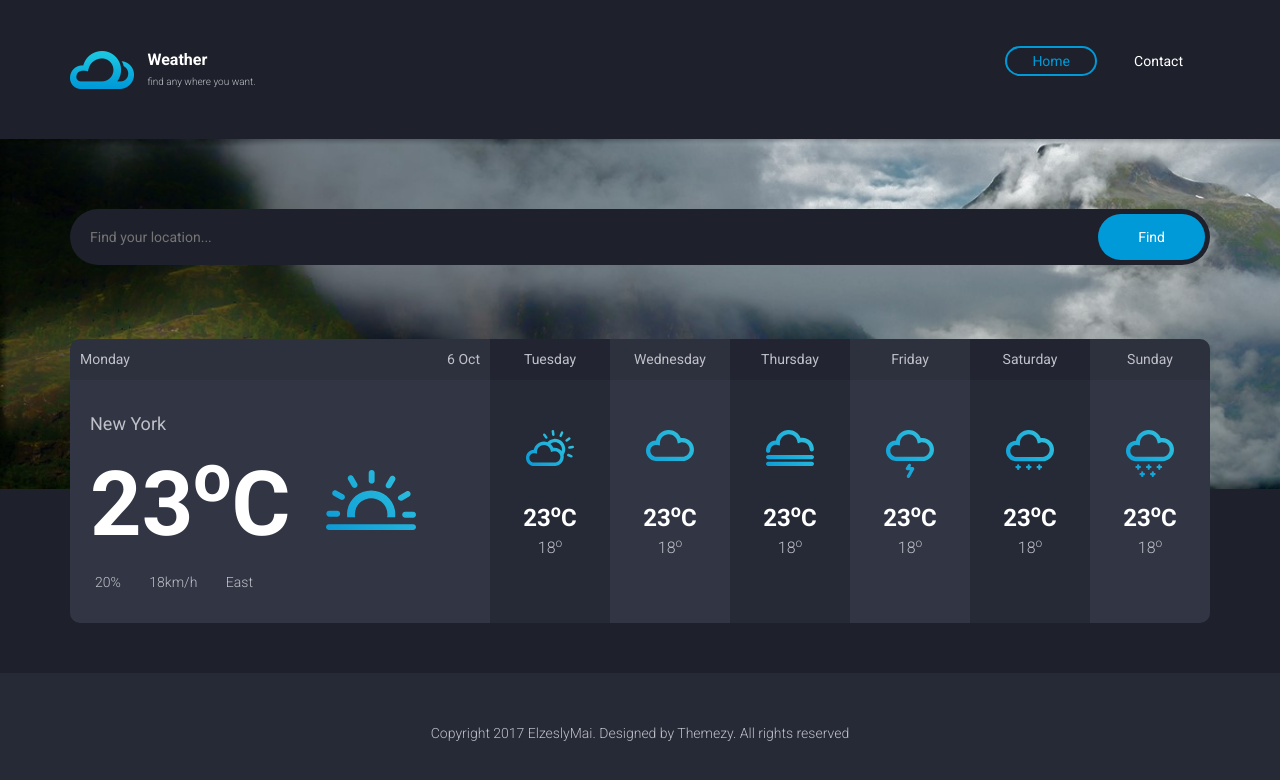
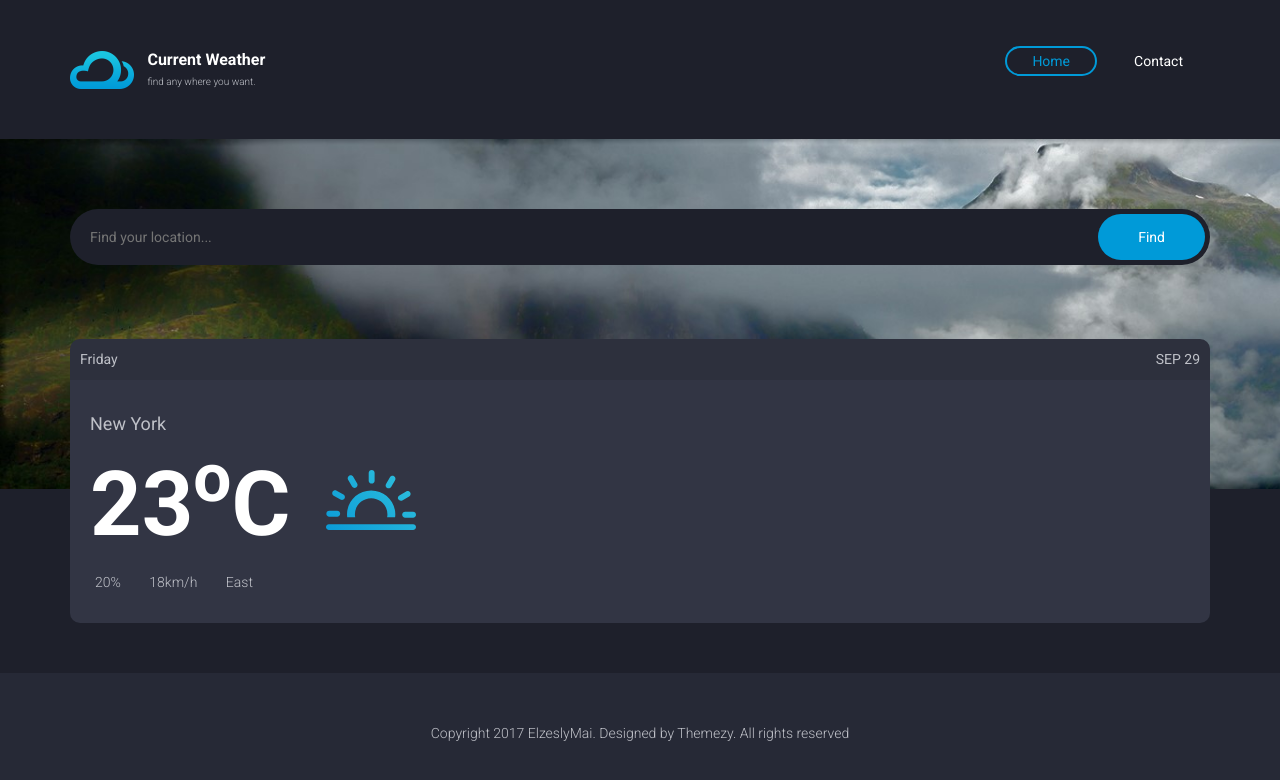
Before and after one commit to Elzeslymai/Quiz-Weather, a plain HTML site: page index.html in a window 1280 px wide. Drawn offline with Linux system fonts and the light colour scheme.

Commit message:
JS DATE TIME
coding javascript insert date time

```diff
--- a/index.html
+++ b/index.html
@@ -21,7 +21,7 @@
                 <a href="index.html" class="branding">
                     <img src="images/logo.png" alt="" class="logo">
                     <div class="logo-type">
-                        <h1 class="site-title">Weather</h1>
+                        <h1 class="site-title">Current Weather</h1>
                         <small class="site-description">find any where you want.</small>
                     </div>
                 </a>
@@ -42,8 +42,8 @@
         <div class="hero" data-bg-image="images/banner.jpg">
             <div class="container">
                 <form action="#" class="find-location">
-                    <input type="text" placeholder="Find your location...">
-                    <input type="submit" value="Find">
+                    <input id="city" type="text" placeholder="Find your location...">
+                    <input id="find" type="submit" value="Find">
                 </form>
 
             </div>
@@ -52,9 +52,8 @@
             <div class="container">
                 <div class="forecast-container">
                     <div class="today forecast">
-                        <div class="forecast-header">
-                            <div class="day">Monday</div>
-                            <div class="date">6 Oct</div>
+                        <div class="forecast-header" id="date">
+
                         </div> <!-- .forecast-header -->
                         <div class="forecast-content">
                             <div class="location">New York</div>
@@ -69,10 +68,11 @@
                             <span><img src="images/icon-compass.png" alt="">East</span>
                         </div>
                     </div>
+                <!--
                     <div class="forecast">
                         <div class="forecast-header">
                             <div class="day">Tuesday</div>
-                        </div> <!-- .forecast-header -->
+                        </div>
                         <div class="forecast-content">
                             <div class="forecast-icon">
                                 <img src="images/icons/icon-3.svg" alt="" width=48>
@@ -84,7 +84,7 @@
                     <div class="forecast">
                         <div class="forecast-header">
                             <div class="day">Wednesday</div>
-                        </div> <!-- .forecast-header -->
+                        </div>
                         <div class="forecast-content">
                             <div class="forecast-icon">
                                 <img src="images/icons/icon-5.svg" alt="" width=48>
@@ -96,7 +96,7 @@
                     <div class="forecast">
                         <div class="forecast-header">
                             <div class="day">Thursday</div>
-                        </div> <!-- .forecast-header -->
+                        </div>
                         <div class="forecast-content">
                             <div class="forecast-icon">
                                 <img src="images/icons/icon-7.svg" alt="" width=48>
@@ -108,7 +108,7 @@
                     <div class="forecast">
                         <div class="forecast-header">
                             <div class="day">Friday</div>
-                        </div> <!-- .forecast-header -->
+                        </div>
                         <div class="forecast-content">
                             <div class="forecast-icon">
                                 <img src="images/icons/icon-12.svg" alt="" width=48>
@@ -120,7 +120,7 @@
                     <div class="forecast">
                         <div class="forecast-header">
                             <div class="day">Saturday</div>
-                        </div> <!-- .forecast-header -->
+                        </div>
                         <div class="forecast-content">
                             <div class="forecast-icon">
                                 <img src="images/icons/icon-13.svg" alt="" width=48>
@@ -132,7 +132,7 @@
                     <div class="forecast">
                         <div class="forecast-header">
                             <div class="day">Sunday</div>
-                        </div> <!-- .forecast-header -->
+                        </div>
                         <div class="forecast-content">
                             <div class="forecast-icon">
                                 <img src="images/icons/icon-14.svg" alt="" width=48>
@@ -141,6 +141,7 @@
                             <small>18<sup>o</sup></small>
                         </div>
                     </div>
+                -->
                 </div>
             </div>
         </div>
@@ -155,5 +156,6 @@
     <script src="js/jquery-1.11.1.min.js"></script>
     <script src="js/plugins.js"></script>
     <script src="js/app.js"></script>
+    <script src="js/index.js"></script>
 </body>
 </html>
--- /dev/null
+++ b/js/index.js
@@ -0,0 +1,26 @@
+$(function(){
+    var d = new Date();
+    var days = ["Sunday","Monday","Tuesday","Wednesday","Thursday","Friday","Saturday"];
+    var months = ["JAN","FEB","MAR","APR","MAY","JUN","JUL","AUG","SEP","OCT","NOV","DEC"];
+
+    var day = '<div class="day">' + days[d.getDay()] + '</div>';
+    var month = '<div class="date">' + months[d.getMonth()] + ' ' + d.getDate() + '</div>';
+    $('#date').append(day);
+    $('#date').append(month);
+
+    $('#find').click(function(){
+        var city = $('#city').val();
+        console.log(city);
+
+
+        $.get("http://api.openweathermap.org/data/2.5/weather?q=" + city + "&appid=41014b71583254732e462352f02946fe", function(data){
+            console.log(data);
+
+        });
+
+        /*$.get("http://api.openweathermap.org/data/2.5/weather?q=" + city + "&cnt=7&appid=7304e2ab353a2a3c3a054d6ab5adc4fe", function(data){
+            console.log(data);
+
+        });*/
+    });
+});
```
